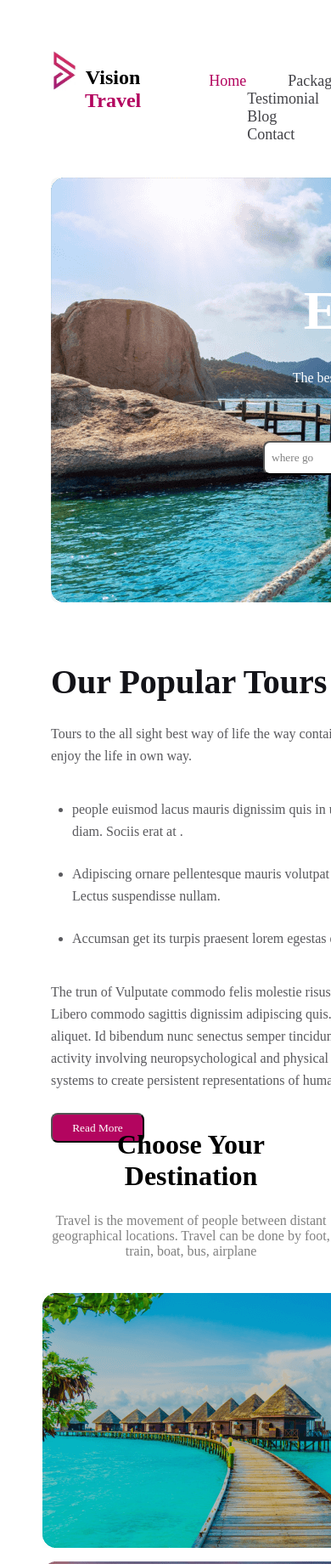
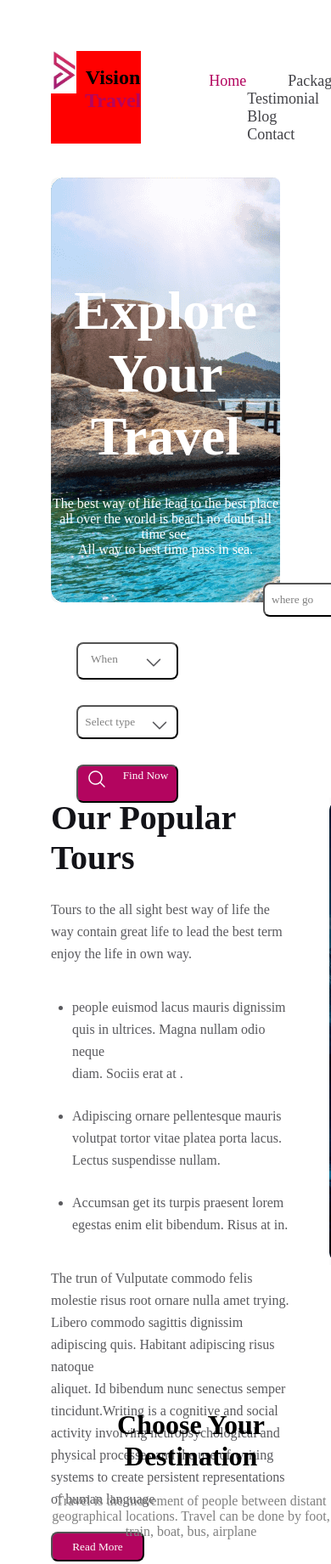
Before and after one commit to 325588/second-assigntment, a plain HTML site: page index.html in a window 390 px wide. Shown: the top 1841 px of the page at 85% size. Drawn offline with Linux system fonts and the light colour scheme.

Commit message:
add responsive

```diff
--- a/index.html
+++ b/index.html
@@ -14,7 +14,7 @@
                 <h2 class="tra-text">Vision <span style="color:rgb(179, 5, 95)">Travel</span> </h2>
             </div>
                 <div class="home-bar">
-              <a style="color:rgb(179, 5, 95);" href="">Home</a>
+              <a class="h1" style="color:rgb(179, 5, 95);" href="">Home</a>
                <a class="h2" href="">Packages</a>
                 <a class="h3"  href="">Testimonial</a>
                 <a class="h4" href="">Blog</a>
@@ -40,7 +40,8 @@
         </div>
 
             <div class="find">
-                <button style="height: 45px;width: 120px;text-align: center;border-radius: 8px;background-color:rgb(179, 5, 95); grey;padding-bottom: 15px; display: inline-flex;justify-content: space-around;padding-top:15px;"><img src="Frame.png"> Find Now</button>
+                <button style="height: 45px;width: 120px;text-align: center;border-radius: 8px;background-color:rgb(179, 5, 95); grey;padding-bottom: 15px; display: inline-flex;justify-content: space-around;padding-top:3px;
+                color: white;"><img src="Frame.png"> Find Now</button>
             </div></div>
         </div>
         <div class="full-size">
--- a/style.css
+++ b/style.css
@@ -56,8 +56,8 @@ a.h5{
 
 .beach{
     margin-top: 40px;
-    width:1150px;
-    height: 500px;
+   max-width: 1150px;
+   height: 500px;
 
     margin-left: 60px;
     margin-right: 60px;
@@ -117,7 +117,7 @@ a.h5{
 
 }
 .container-pic{
-    width:50%;
+  Max-width:50%;
 
 }
 .tours{
@@ -167,7 +167,7 @@ ul{
     color: grey;
 }
 .grid-pic{
-    width:1170px;
+  max-width:1170px;
     height: 900px;
     margin-top: 40px;
     margin-left: 50px;
@@ -310,3 +310,46 @@ font-style: normal;
 font-weight: 200;
 line-height: normal;
 }
+@media screen and (max-width:576px) {
+    .vision-tra,.vision-pic{
+        grid-template-columns: repeat(1,1fr);
+        background-color: red;
+    }
+
+    .homebar{
+        grid-template-columns: repeat(1,1fr);
+
+    }
+    .beach{
+        grid-template-columns: repeat(1, 1fr);
+    }
+    .find{
+        width: auto;
+        height: auto;
+
+    }
+    .home-bar{
+        grid-template-columns: repeat(1, 1fr);
+    }
+
+    .content-text{
+        grid-template-columns: repeat(1, 1fr);
+    }
+    .full-size{
+        grid-template-columns: repeat(1, 1fr);
+        max-width: 576px;
+        margin-bottom: 200px;
+        margin-top: 200px;
+    }
+    .choose{
+        grid-template-columns: repeat(1, 1fr);
+        margin-top: 400px;
+        grid-area: 200px;
+        max-width: 576px;
+    }
+    .choose{
+        grid-template-columns: repeat(1,fr);
+        margin-top: 250px;
+    }
+
+}
```
